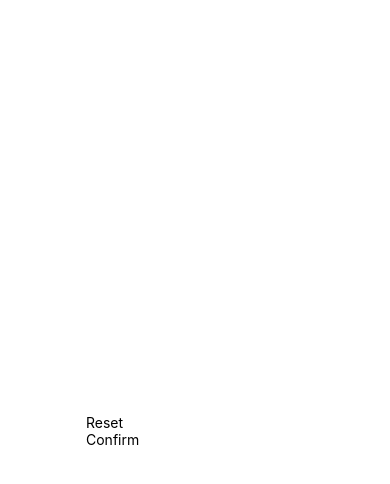
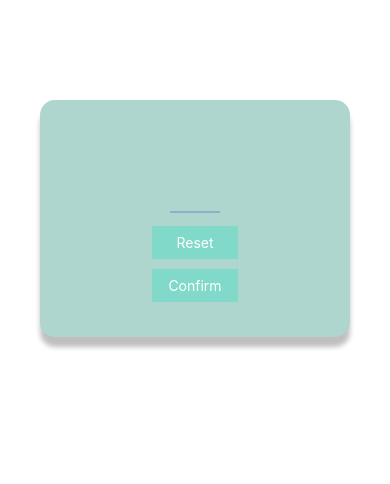
Before and after one commit to benunderdahl/NumberGuessGame, a React Native app: screen / in a window 390 px wide. Shown: the top 484 px of the page. Built offline with nearby package versions, Linux system fonts and the light colour scheme.

Commit message:
added button styling

```diff
--- a/App.js
+++ b/App.js
@@ -1,12 +1,11 @@
-import { StatusBar } from 'expo-status-bar';
-import { StyleSheet, Text, View } from 'react-native';
+import { StyleSheet, View } from 'react-native';
 import StartGameScreen from './screens/StartGameScreen';
 
 export default function App() {
   return (
-  <View style={styles.container}>
+
     <StartGameScreen />
-  </View>
+
   );
 }
 
--- a/components/PrimaryButton.jsx
+++ b/components/PrimaryButton.jsx
@@ -1,10 +1,39 @@
-import { View, Text } from 'react-native'
+import { Pressable, View, Text, StyleSheet } from 'react-native'
 
 
 function PrimaryButton({children}) {
-    return <View>
-        <Text>{children}</Text>
-    </View>
+    function pressHandler() {
+        console.log("pressed")
+    }
+    return <View style={styles.outerContainer}>
+        <Pressable onPress={pressHandler} style={({pressed}) => pressed ?
+        [styles.ios, styles.innerContainer] : styles.innerContainer
+    } android_ripple={{color: '#1cb9b9b2'}}
+                >
+        <Text style={styles.text}>{children}</Text>
+        </Pressable>
+     </View>
 }
 
+const styles = StyleSheet.create({
+    innerContainer: {
+        backgroundColor: '#6edac8b2',
+        paddingVertical: 8,
+        paddingHorizontal: 16,
+    },
+    text: {
+        color: 'white',
+        textAlign: 'center'
+    },
+    outerContainer: {
+        borderRadius: 30,
+        margin: 5,
+        elevation: 2,
+    },
+    ios: {
+        opacity: 0.75,
+
+    }
+})
+
 export default PrimaryButton
--- a/screens/StartGameScreen.jsx
+++ b/screens/StartGameScreen.jsx
@@ -1,17 +1,51 @@
-import { TextInput, View } from "react-native"
+import { TextInput, View, StyleSheet } from "react-native"
 import PrimaryButton from "../components/PrimaryButton"
 
 
 
 function StartGameScreen() {
     return (
-        <View>
-            <TextInput />
+        <View style={styles.container}>
+            <TextInput
+            style={ styles.input }
+            maxLength={2}
+            keyboardType="number-pad"
+            />
+            <View styles={styles.button}>
                 <PrimaryButton>Reset</PrimaryButton>
                 <PrimaryButton>Confirm</PrimaryButton>
+            </View>
         </View>
     )
 }
 
+const styles = StyleSheet.create({
+    container: {
+        alignItems: "center",
+        marginTop: 100,
+        marginHorizontal: 40,
+        borderRadius: 15,
+        padding: 30,
+        backgroundColor: '#AED6CF',
+        elevation: 9,
+        shadowColor: 'black',
+        shadowOffset: { width: 0, height: 10},
+        shadowRadius: 5,
+        shadowOpacity: 0.25
+    },
+    button: {
+        flexDirection: 'row'
+    },
+    input: {
+        margin: 8,
+        height: 75,
+        fontSize: 32,
+        borderBottomColor: '#91ADC8',
+        borderBottomWidth: 2,
+        color: '#91ADC8',
+        fontWeight: 'bold',
+        width: 50
+    }
+})
 
 export default StartGameScreen
```
